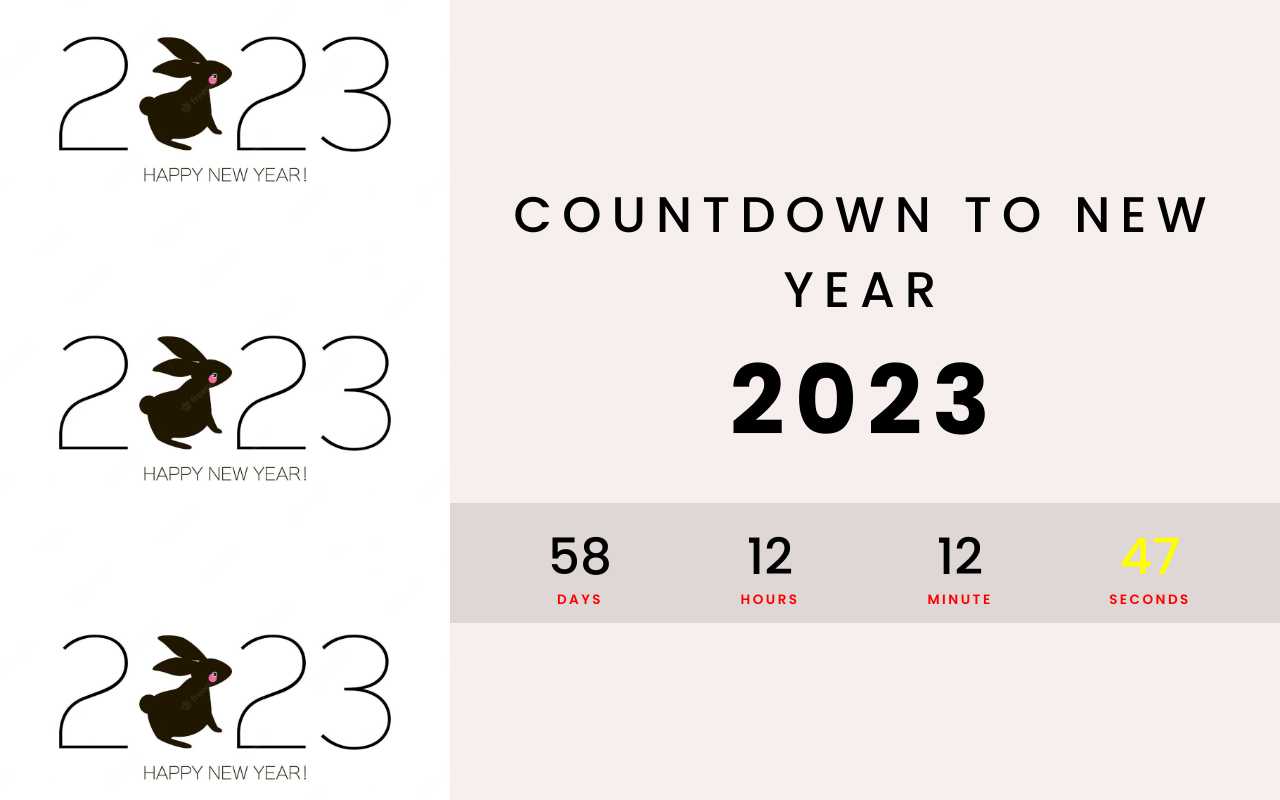
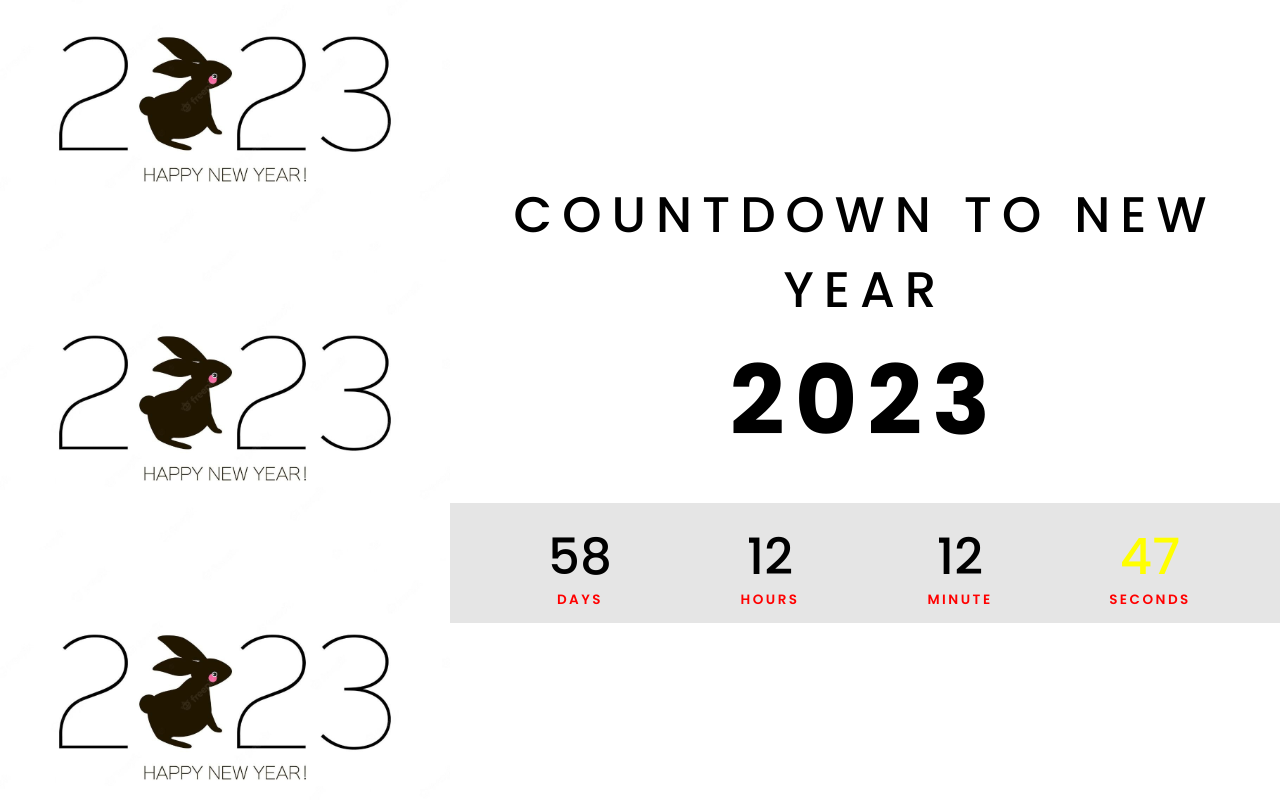
Before and after one commit to VladimirSaenko/Countdown-to-New-Year-2023, a plain HTML site: page index.html in a window 1280 px wide. Drawn offline with Linux system fonts and the light colour scheme.

Commit message:
Change bg color

```diff
--- a/style.css
+++ b/style.css
@@ -15,7 +15,7 @@
     width: 100%;
     height: 100vh;
     /* height: 100%; */
-    background: #f7efee;
+    background: #fff;
 }
 
 .container .imgBx {
```
